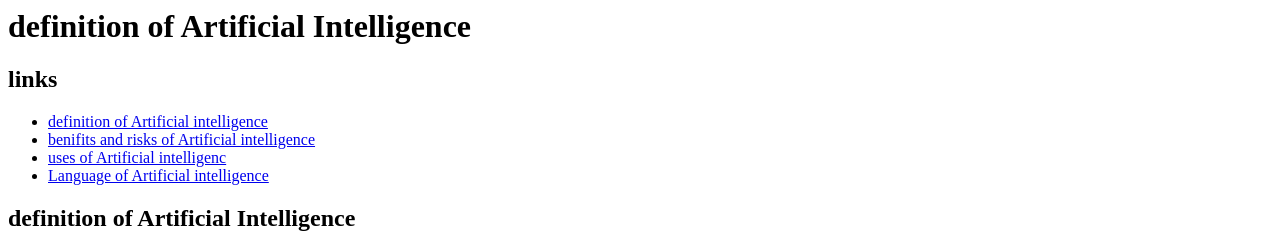
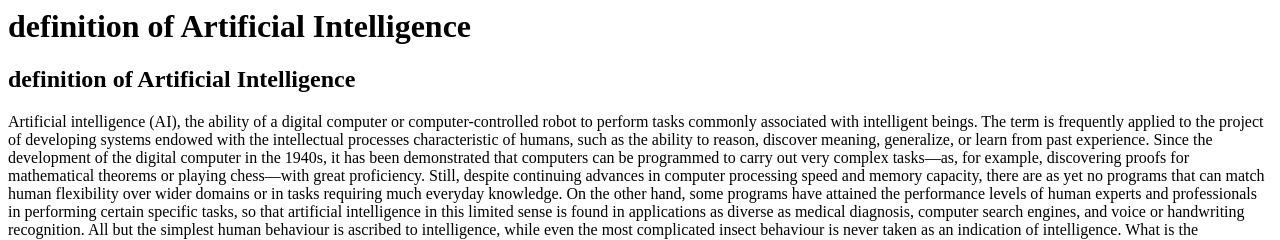
Before and after one commit to omarramzy11/x, a plain HTML site: page definitionofArtificialintelligence.html in a window 1280 px wide. Shown: the top 240 px of the page. Drawn offline with Linux system fonts and the light colour scheme.

Commit message:
Update definitionofArtificialintelligence.html

```diff
--- a/definitionofArtificialintelligence.html
+++ b/definitionofArtificialintelligence.html
@@ -3,13 +3,6 @@
 <body>
  <h1>definition of Artificial Intelligence</h1>
 
-<h2>links</h2>
-<ul>
-  <li><a href="definitionofArtificialintelligence.html/">definition of Artificial intelligence</a></li>
-  <li><a href="benifitsandrisksofArtificialintelligence.html/">benifits and risks of Artificial intelligence</a></li>
-  <li><a href="usesArtificialintelligence.html/">uses of Artificial intelligenc</a></li>
-  <li><a href="LanguageofArtificialintelligence.html/">Language of Artificial intelligence</a></li>
-</ul>
 
 <h2>definition of Artificial Intelligence</h2>
 
```
